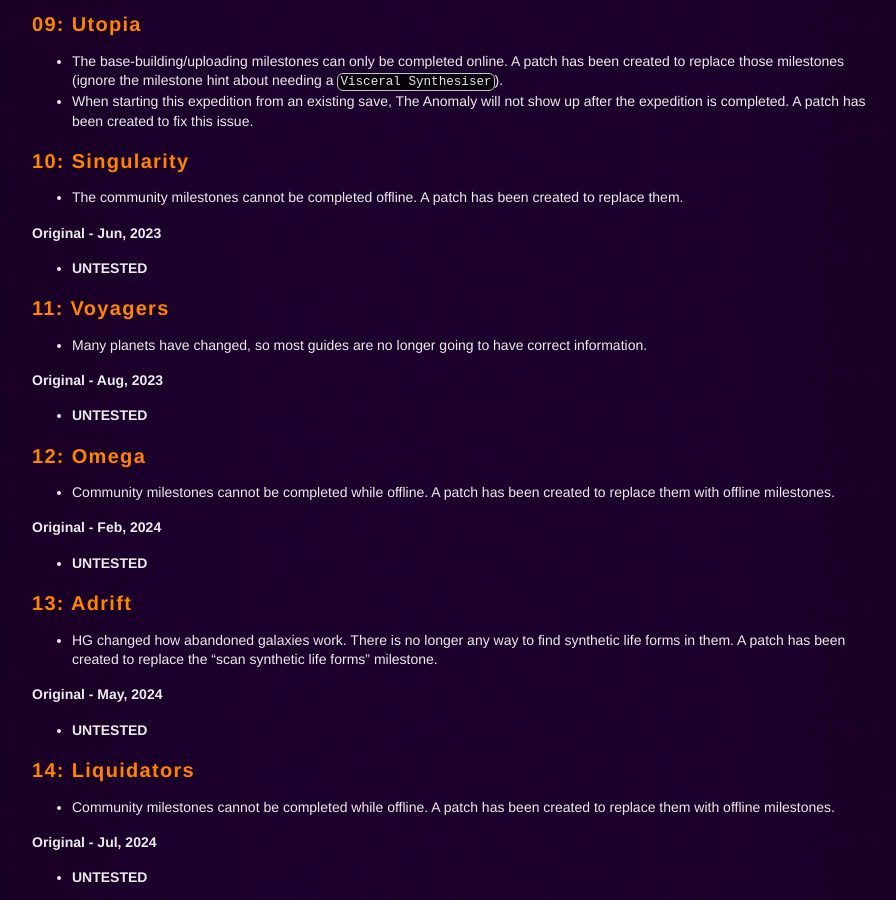
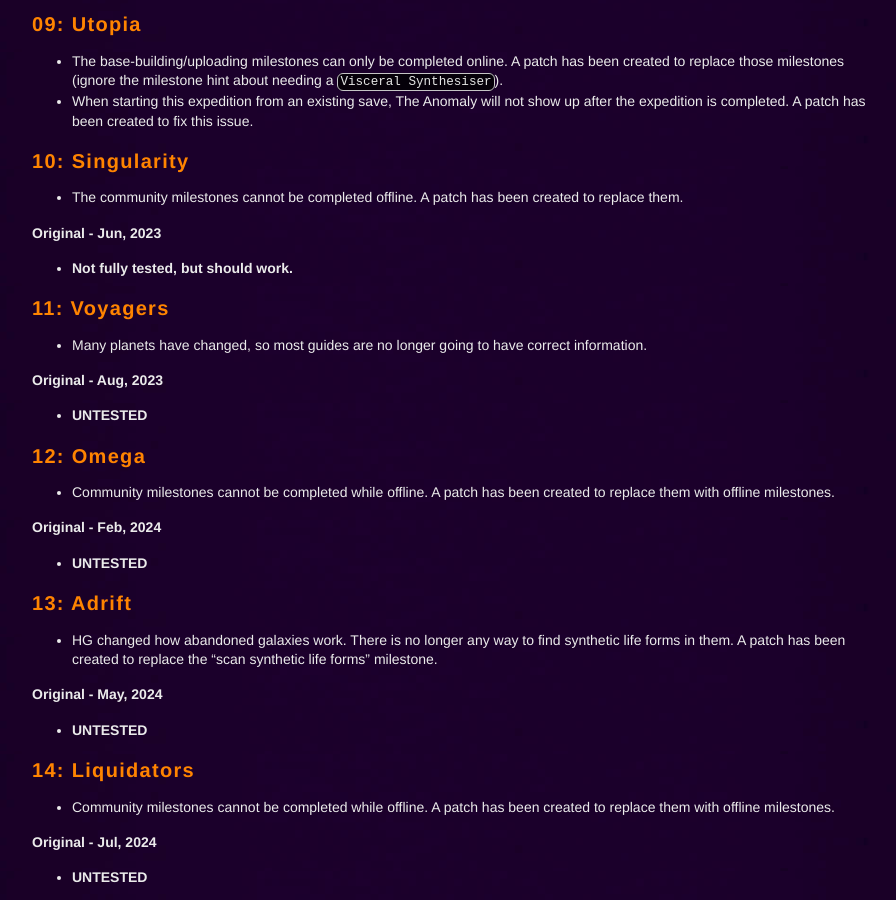
Before and after one commit to cwmonkey/nms-expeditions, a Jekyll site: the page built from index.html, in a window 1280 px wide and 900 px high, scrolled down 4943 px. Shown: the whole window, without its empty margins (183-1079 px from the left). Built offline with Jekyll 4.4.1, drawn with Linux system fonts in a browser that asks for light colours; some web fonts are replaced.

Commit message:
Upgrading e11 to not fully tested.

```diff
--- a/_data/expeditions.yml
+++ b/_data/expeditions.yml
@@ -315,7 +315,7 @@
       json: E10_SINGULARITY_ORIGINAL_SEASON_DATA_CACHE.JSON
       date: 1686142800
       notice: >
-        * **UNTESTED**
+        * **Not fully tested, but should work.**
     - id: e10r01
       json: E10_SINGULARITY_REDUX_1_SEASON_DATA_CACHE.JSON
       date: 1702648800
```
